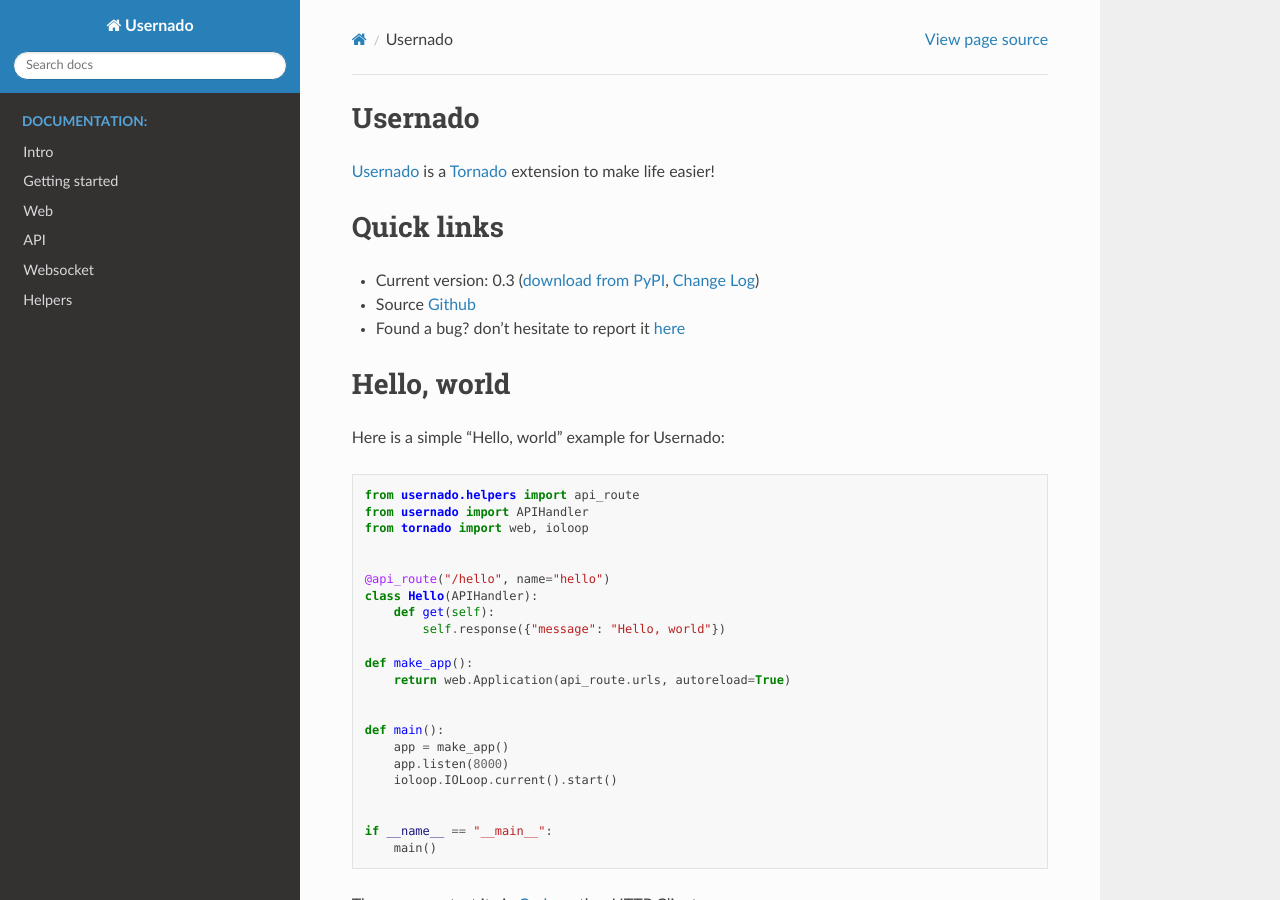
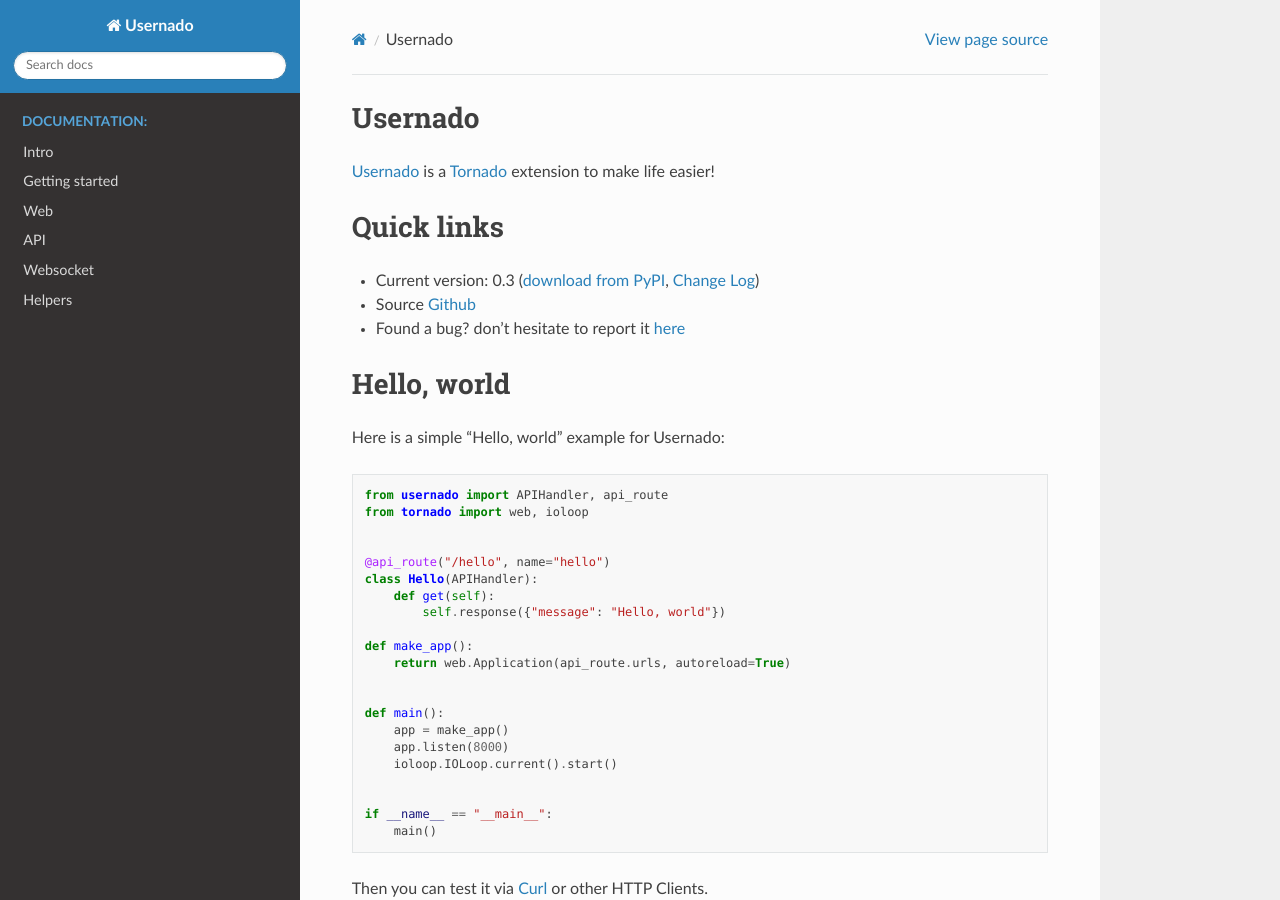
Before and after one commit to reganto/usernado, a Sphinx documentation site: the page built from docs/source/index.rst, in a window 1280 px wide and 900 px high. Built offline with Sphinx 7.4.7 and the Read the Docs theme 2.0.0, drawn with Linux system fonts in a browser that asks for light colours.

Commit message:
:notebook: Update docs

```diff
--- a/docs/source/index.rst
+++ b/docs/source/index.rst
@@ -25,8 +25,7 @@
 
 .. code-block:: python
 
-      from usernado.helpers import api_route
-      from usernado import APIHandler
+      from usernado import APIHandler, api_route
       from tornado import web, ioloop
 
 
```
